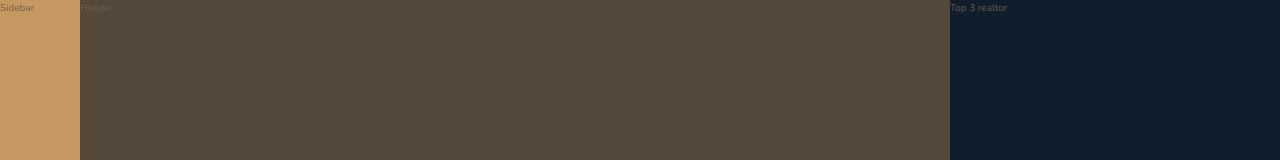
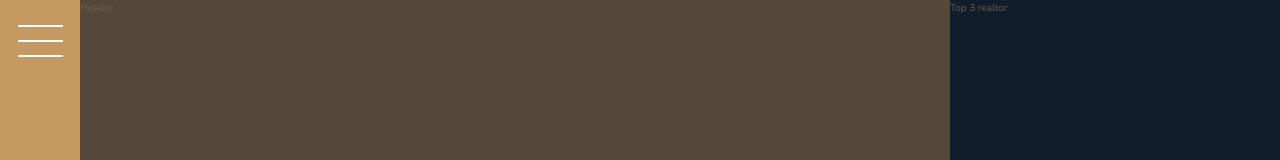
Before and after one commit to rahulsharma0212/nexter, a website: page index.html in a window 1280 px wide. Shown: the top 160 px of the page. Drawn offline with nearby package versions, Linux system fonts and the light colour scheme.

Commit message:
sidebar button implemented

```diff
--- a/index.html
+++ b/index.html
@@ -15,7 +15,9 @@
     <title>nexter &mdash; your home, your freedom</title>
   </head>
   <body class="container">
-    <div class="sidebar">Sidebar</div>
+    <div class="sidebar">
+      <button class="nav-btn"></button>
+    </div>
     <div class="header">Header</div>
     <div class="realtors">Top 3 realtor</div>
     <div class="features">
--- a/sass/_sidebar.scss
+++ b/sass/_sidebar.scss
@@ -2,4 +2,32 @@
   background-color: $color-primary;
   grid-column: sidebar-start/sidebar-end;
   grid-row: 1/-1;
+  display: flex;
+  justify-content: center;
 }
+.nav-btn {
+  margin-top: 4rem;
+  border: none;
+  border-radius: 0;
+
+  width: 4.5rem;
+  height: 2px;
+  background-color: #fff;
+
+  &::before,
+  &::after {
+    content: "";
+    width: 4.5rem;
+    height: 2px;
+    background-color: #fff;
+    display: block;
+  }
+
+  &::before {
+    transform: translateY(-1.5rem);
+  }
+
+  &::after {
+    transform: translateY(1.3rem);
+  }
+}
```
Also changed, not shown: css/style.css.
